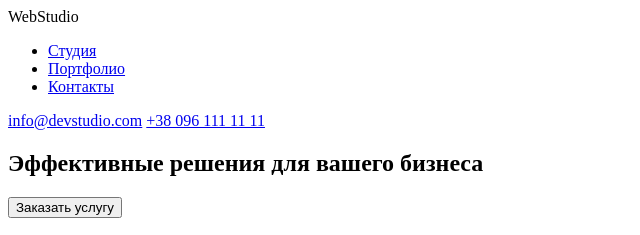
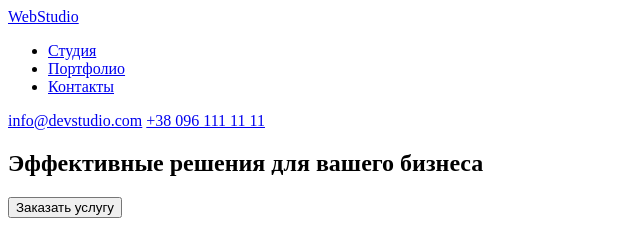
Before and after one commit to voxport/goit-markup-hw-01, a plain HTML site: page index.html in a window 1280 px wide. Shown: the top 235 px of the page, 0-640 px from the left. Drawn offline with Linux system fonts and the light colour scheme.

Commit message:
Логотип сделан ссылкой
в шапке и футере

```diff
--- a/index.html
+++ b/index.html
@@ -8,8 +8,7 @@
 </head>
 <body>
     <header>
-        WebStudio
-
+        <a href="#">WebStudio</a>
         <nav>
             <ul>
                 <li>
@@ -137,7 +136,7 @@
 
     </main>
     <footer>
-        WebStudio
+        <a href="#">WebStudio</a>
         <address>
             г. Киев, пр-т Леси Украинки, 26
         </address>
```
